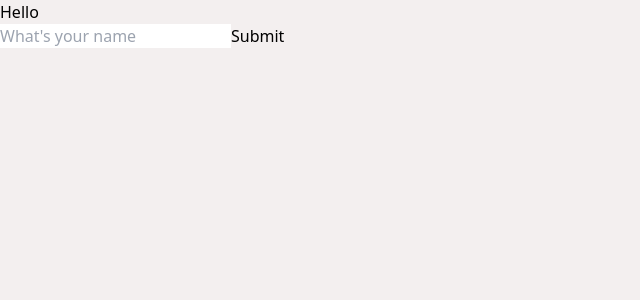
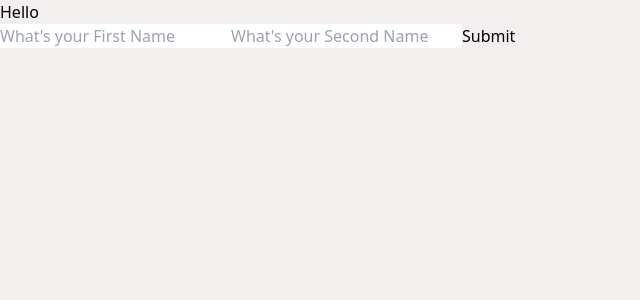
Before and after one commit to FlyntDenzel/React_Tutorials, a React (Vite) app: page / in a window 1280 px wide. Shown: the top 300 px of the page, without its empty margins (0-640 px from the left). Built offline with nearby package versions, Linux system fonts and the light colour scheme.

Commit message:
added another input to the form

```diff
--- a/src/Form/Form.jsx
+++ b/src/Form/Form.jsx
@@ -13,7 +13,7 @@ const Form = () => {
     const handleClick = (event) => {
         setText(name)
         setName("")
-        event.preventDefault;
+        event.preventDefault();
     }
     return (
         <>
@@ -22,7 +22,8 @@ const Form = () => {
                 <h1 className='text-4xl'>Hello {text}</h1>
                 <form onSubmit={handleClick}>
                     <div className='grid'>
-                        <input type="text" placeholder="What's your name" value={name} onChange={handleChange}/>
+                        <input type="text" placeholder="What's your First Name" className='p-2 bg-transparent border my-2 text-black' value={name} onChange={handleChange}/>
+                        <input type="text" placeholder="What's your Second Name" className='p-2 bg-transparent border my-2 text-black'/>
                         <button className='p-2 bg-blue-300 rounded-lg mx-2 my-2'>Submit</button>
                     </div>
                 </form>
```
